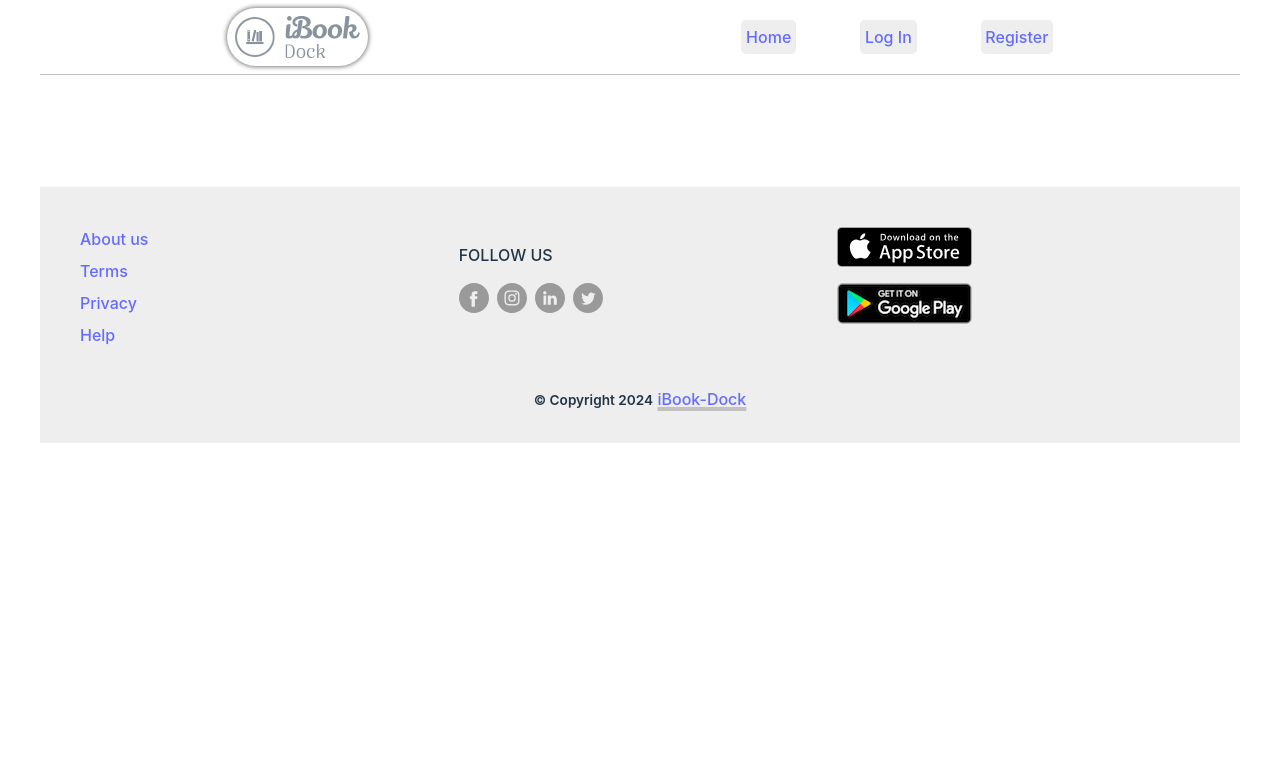
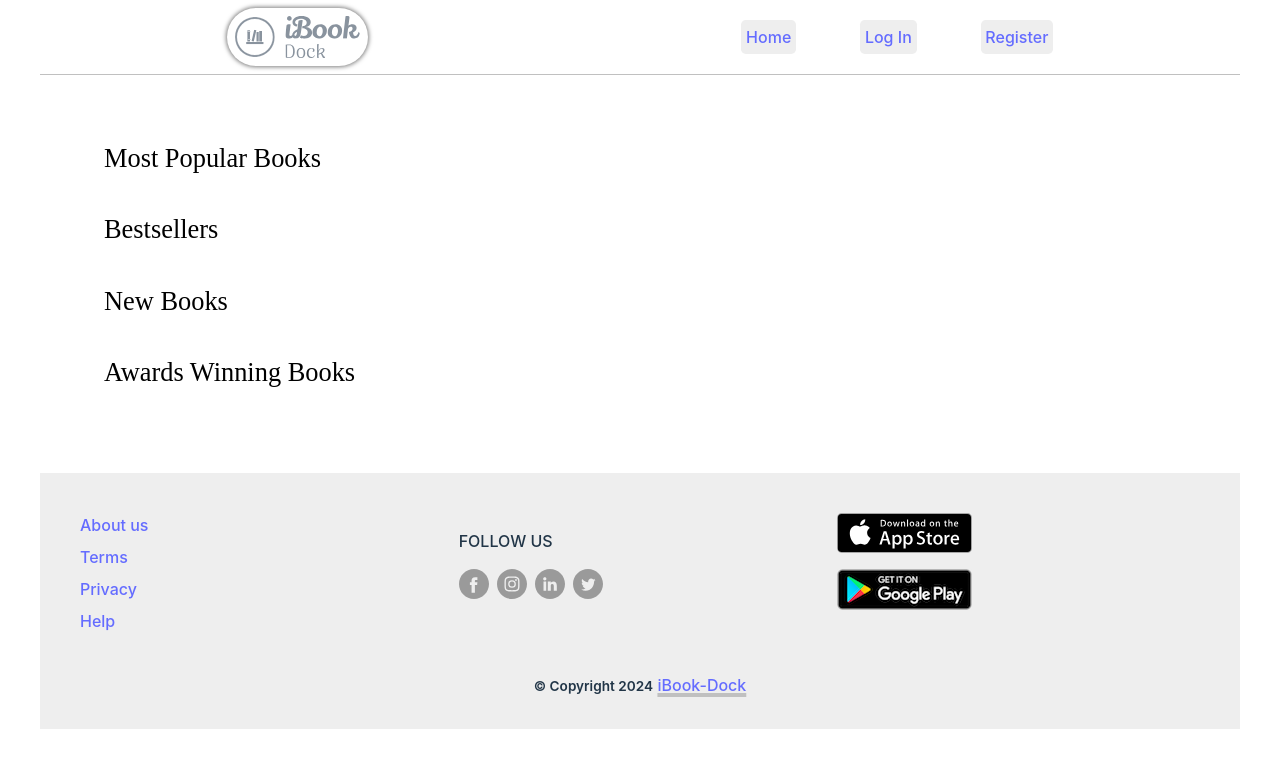
Before and after one commit to Amine-UiWeb/mern-IBook, a React (Vite) app in the folder client/: page / in a window 1280 px wide. Shown: the top 768 px of the page. Built offline with nearby package versions, Linux system fonts and the light colour scheme.

Commit message:
Client: implement react-router v6.22 new syntax(use createBrowserRouter)

```diff
--- a/client/src/App.jsx
+++ b/client/src/App.jsx
@@ -1,3 +1,7 @@
+// libraries
+import { createBrowserRouter, RouterProvider, Routes, Route, Outlet }
+  from "react-router-dom"
+
 // Components
 import Footer from "./components/Footer"
 import Header from "./components/Header"
@@ -9,20 +13,31 @@ import LandingPage from "./pages/LandingPage"
 
 function App() {
 
+  const router = createBrowserRouter([{
+    path: '/',
+    element: <Root />,
+    children: [
+      { index: true, element: <LandingPage /> },
+      { path: '/login', element: <LoginPage /> },
+      { path: '/register', element: <RegisterPage /> }
+    ]
+  }])
+
+  function Root() {
+    return (
+      <>
+        <Header />
+        <main className="main">
+          <Outlet />
+        </main>
+        <Footer />
+      </>
+    )
+  }
+
   return (
     <div className="App container">
-
-      <Header />
-
-      <main className="main">
-        {/* dynamic main content */}
-        {/* <LoginPage /> */}
-        {/* <RegisterPage /> */}
-        {/* <LandingPage /> */}
-      </main>
-
-      <Footer />
-
+      <RouterProvider router={router} />
     </div>
   )
 }
```
